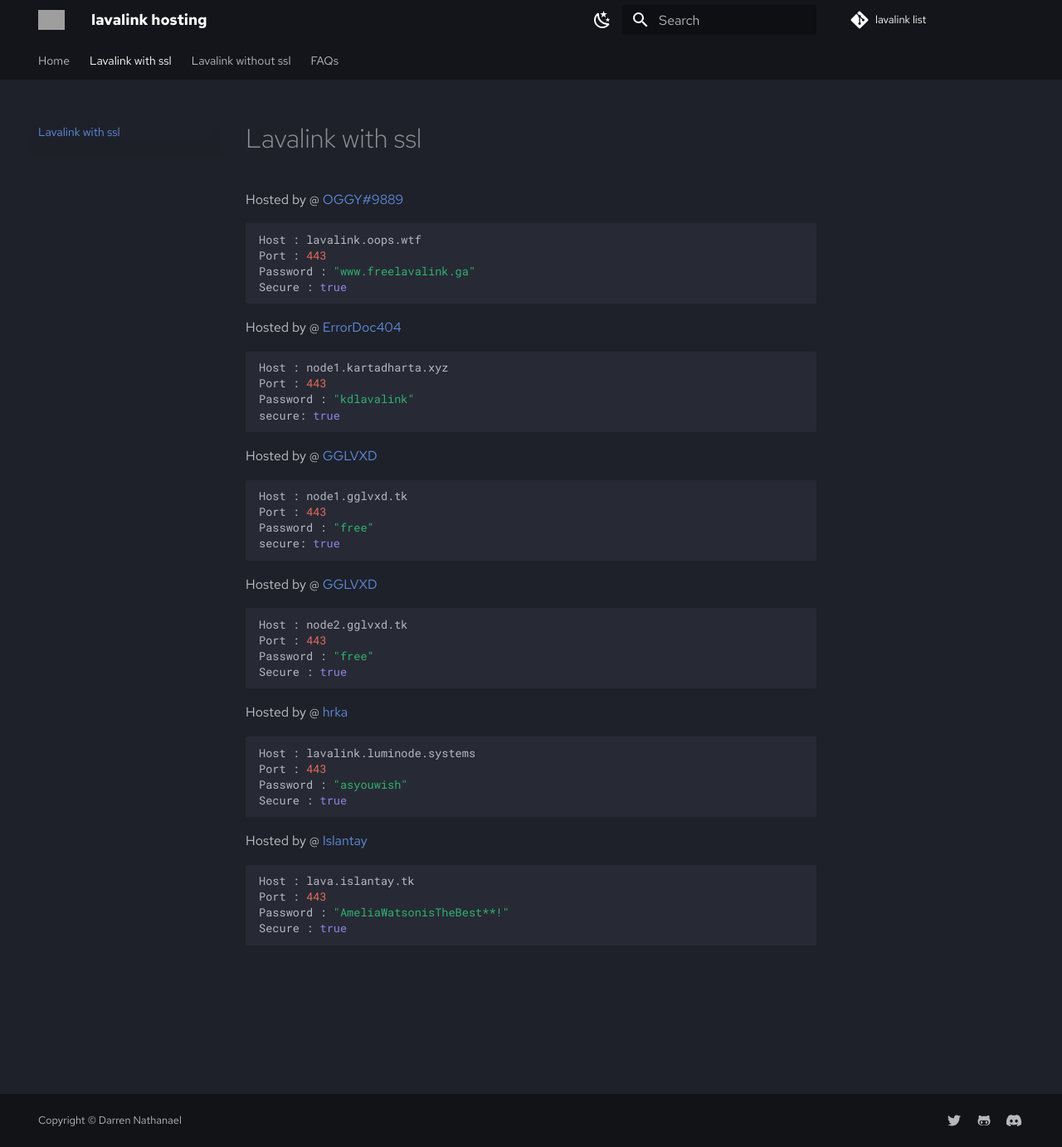
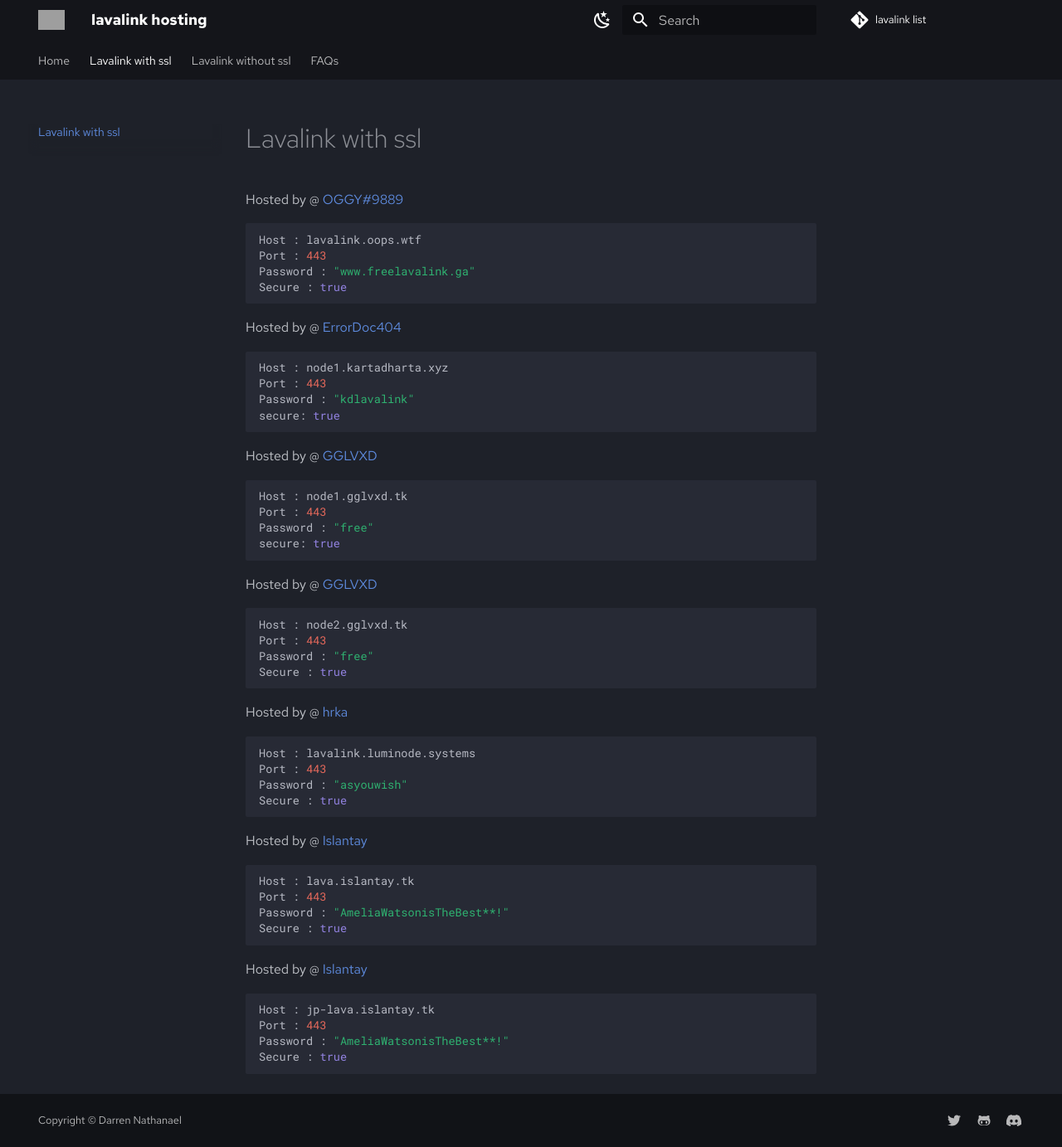
Before and after one commit to DarrenOfficial/lavalink-list, an MkDocs documentation site: the page built from docs/SSL/lavalink-with-ssl.md, in a window 1280 px wide and 1383 px high. Shown: the whole window at 83% size. Built offline with MkDocs 1.6.1 and Material for MkDocs 9.7.7, drawn with Linux system fonts in a browser that asks for light colours; comment, search, counter and statistics services are not loaded; grey boxes are pictures that could not be loaded.

Commit message:
Add a Japanese server (#173)
* Update lavalink-with-ssl.md

* Update lavalink-with-ssl.md

````diff
--- a/docs/SSL/lavalink-with-ssl.md
+++ b/docs/SSL/lavalink-with-ssl.md
@@ -47,3 +47,10 @@ Port : 443
 Password : "AmeliaWatsonisTheBest**!"
 Secure : true
 ```
+Hosted by @ [Islantay](https://github.com/Dep0s1t)
+```bash
+Host : jp-lava.islantay.tk
+Port : 443
+Password : "AmeliaWatsonisTheBest**!"
+Secure : true
+```
````
